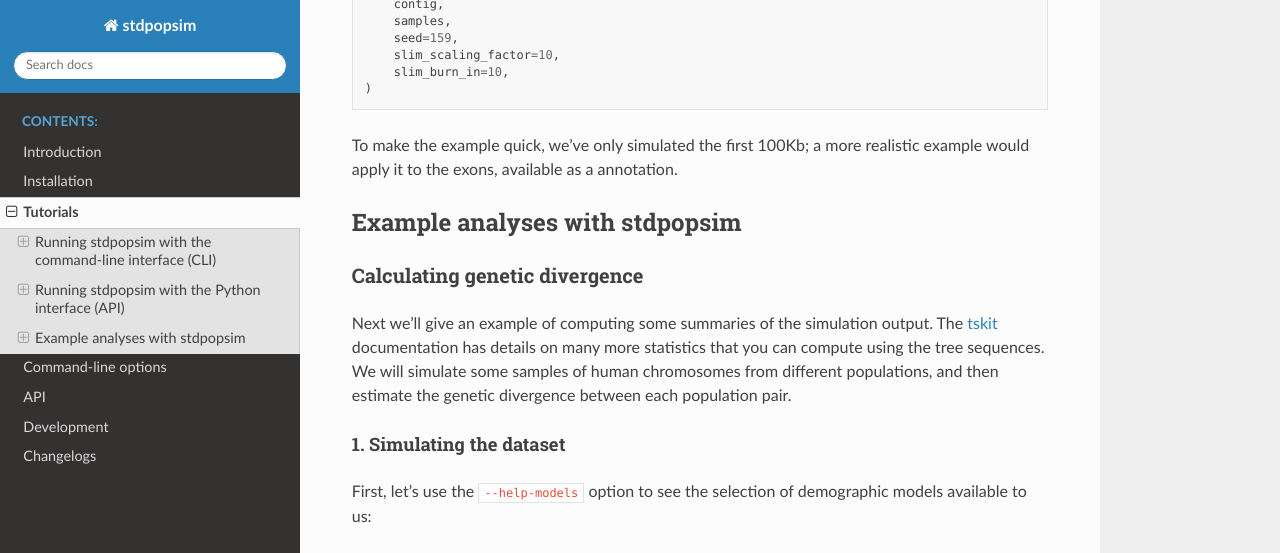
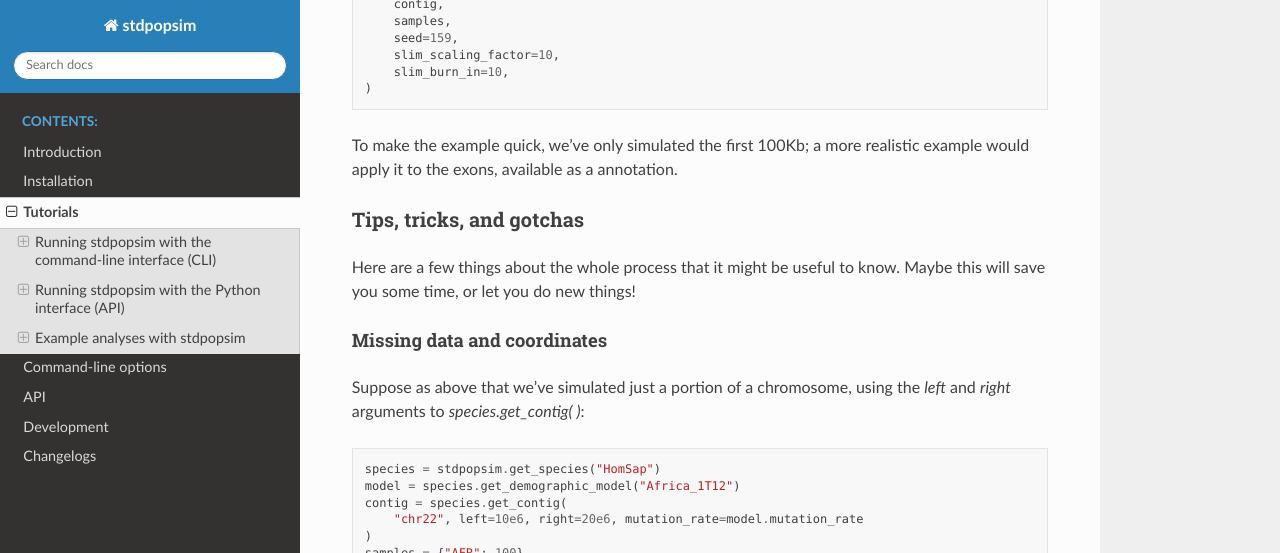
Before and after one commit to popsim-consortium/stdpopsim, a Sphinx documentation site: the page built from docs/tutorial.rst, in a window 1280 px wide and 1400 px high, scrolled down 24921 px. Shown: the top 553 px of the window. Built offline with Sphinx 7.4.7 and the Read the Docs theme 3.1.0, drawn with Linux system fonts in a browser that asks for light colours; pages that are not in the unit, such as notebooks, are missing from menus; some of the changed text lies outside the part shown; grey boxes are pictures that could not be loaded.

Commit message:
docs on missing data and coordinate systems, closes #1584

```diff
--- a/docs/tutorial.rst
+++ b/docs/tutorial.rst
@@ -1439,6 +1439,78 @@
 a more realistic example would apply it to the exons, available
 as a :ref:`annotation <sec_catalog_phosin_annotations>`.
 
+.. _sec_tute_recapitation:
+
+Tips, tricks, and gotchas
+=========================
+
+Here are a few things about the whole process that it might be useful to know.
+Maybe this will save you some time,
+or let you do new things!
+
+.. _sec_tute_missing_data:
+
+Missing data and coordinates
+----------------------------
+
+Suppose as above that we've simulated just a portion of a chromosome,
+using the `left` and `right` arguments to `species.get_contig( )`:
+
+.. code-block:: python
+
+    species = stdpopsim.get_species("HomSap")
+    model = species.get_demographic_model("Africa_1T12")
+    contig = species.get_contig(
+        "chr22", left=10e6, right=20e6, mutation_rate=model.mutation_rate
+    )
+    samples = {"AFR": 100}
+    engine = stdpopsim.get_engine("msprime")
+    ts = engine.simulate(model, contig, samples)
+    print(
+        f"Sequence length: {ts.sequence_length}\n"
+        f"  First variant: {ts.sites_position[0]}\n"
+        f"   Last variant: {ts.sites_position[-1]}\n"
+    )
+    # Sequence length: 50818468.0
+    #   First variant: 10000142.0
+    #    Last variant: 19999926.0
+
+
+We would like the output to preserve the coordinate system,
+so all variants we'd see in a VCF file (for instance) are between
+10Mb and 20Mb. However, for the tree sequence to
+retain the same coordinates, it must start at position 0,
+and end at the sequence length of human chromosome 22.
+So, the rest of the tree sequence contains "misssing data",
+which is encoded as, basically, a big "tree" where no-one is
+related to anyone else on those segments (in other words,
+before 10Mb and after 20Mb).
+
+This can lead to surprising things.
+For instance, the first tree (the tree describing relationships
+at position 0 along the sequence) has 200 roots:
+
+.. code-block:: python
+
+    t = ts.first()
+    t.num_roots
+    # 200
+
+Of course, that's just one root per sample: in other words,
+there's actually no trees on this portion of the genome.
+If we check all the trees using the `root_threshold` argument
+to :meth:`tskit.TreeSequence.trees`, then we'll correctly see
+that in fact all trees have fully coalesced (as they should have,
+because as discussed above, we have recapitated them):
+
+.. code-block:: python
+
+    max([t.num_roots for t in ts.trees(root_threshold=2)])
+    # 1
+
+To read more about using tree sequences,
+see `tskit's documentation <https://tskit.dev/tskit/docs/latest/data-model.html>`__.
+
 .. _sec_tute_analyses:
 
 *******************************
```
